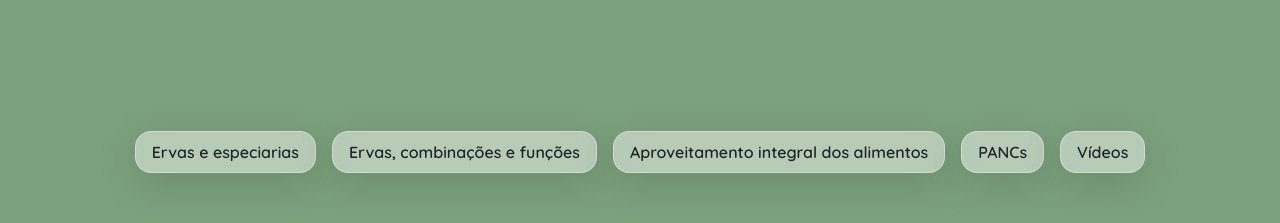
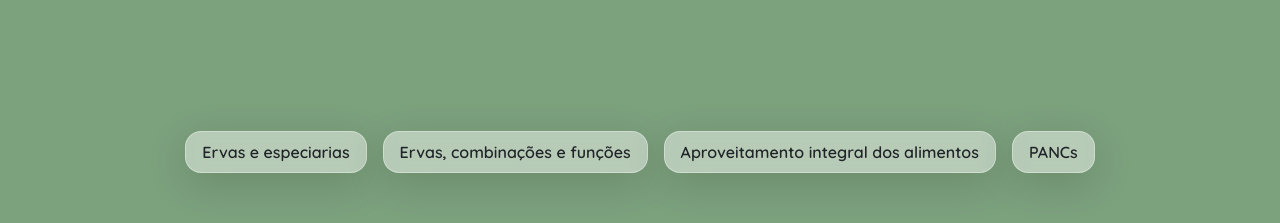
Before and after one commit to Filipe-Alexandre/senac-nutricao, a React (Vite) app: page / in a window 1280 px wide. Shown: the part 1300-1523 px from the top of the page. Built offline with nearby package versions, Linux system fonts and the light colour scheme.

Commit message:
Ajuste tag de vídeo

```diff
--- a/src/components/Sobre.jsx
+++ b/src/components/Sobre.jsx
@@ -21,7 +21,7 @@ export default function Sobre() {
 
                 <span><a href="#pancs">PANCs</a></span>
 
-                <span><a href="#videos">Vídeos</a></span>
+                {/* <span><a href="#videos">Vídeos</a></span> */}
             </div>
         </section>
     )
```
